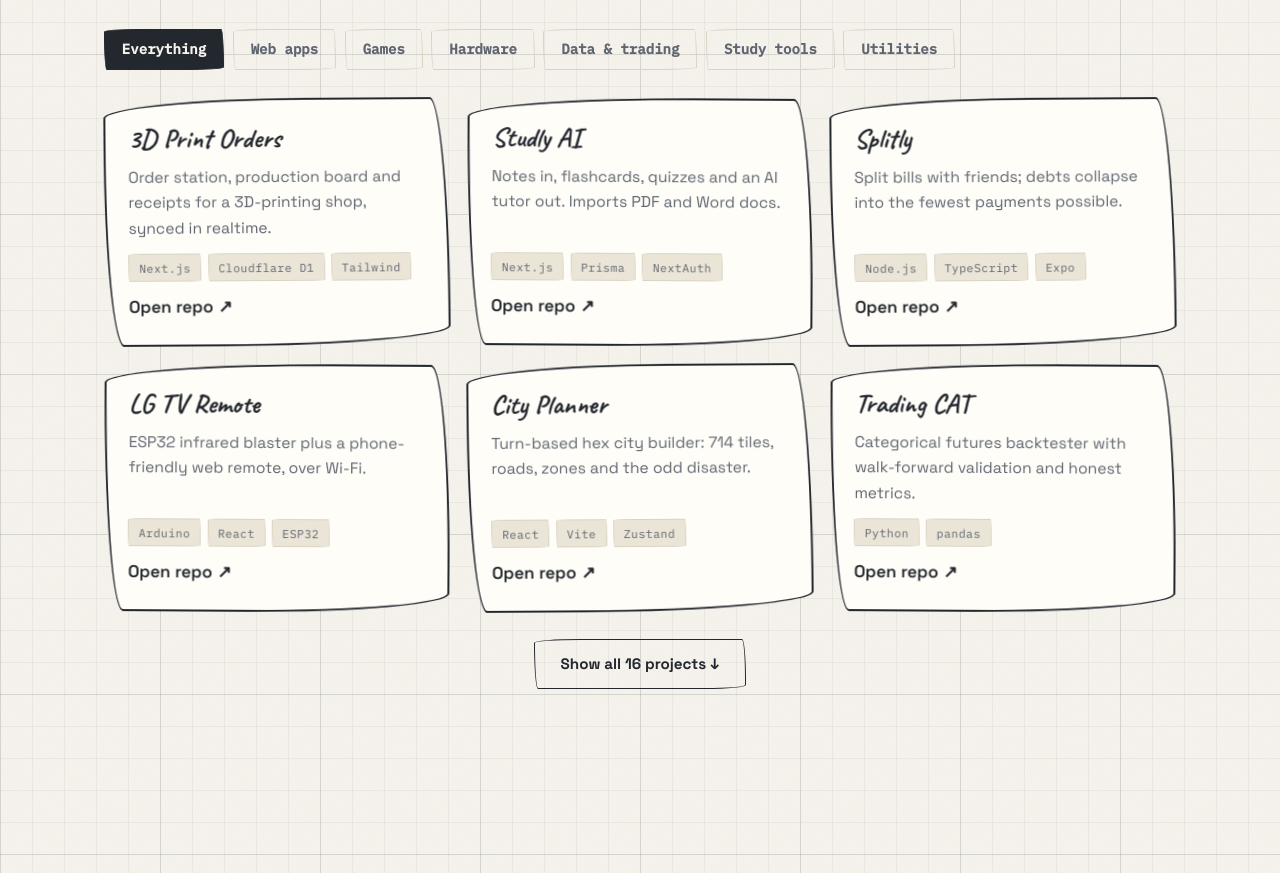
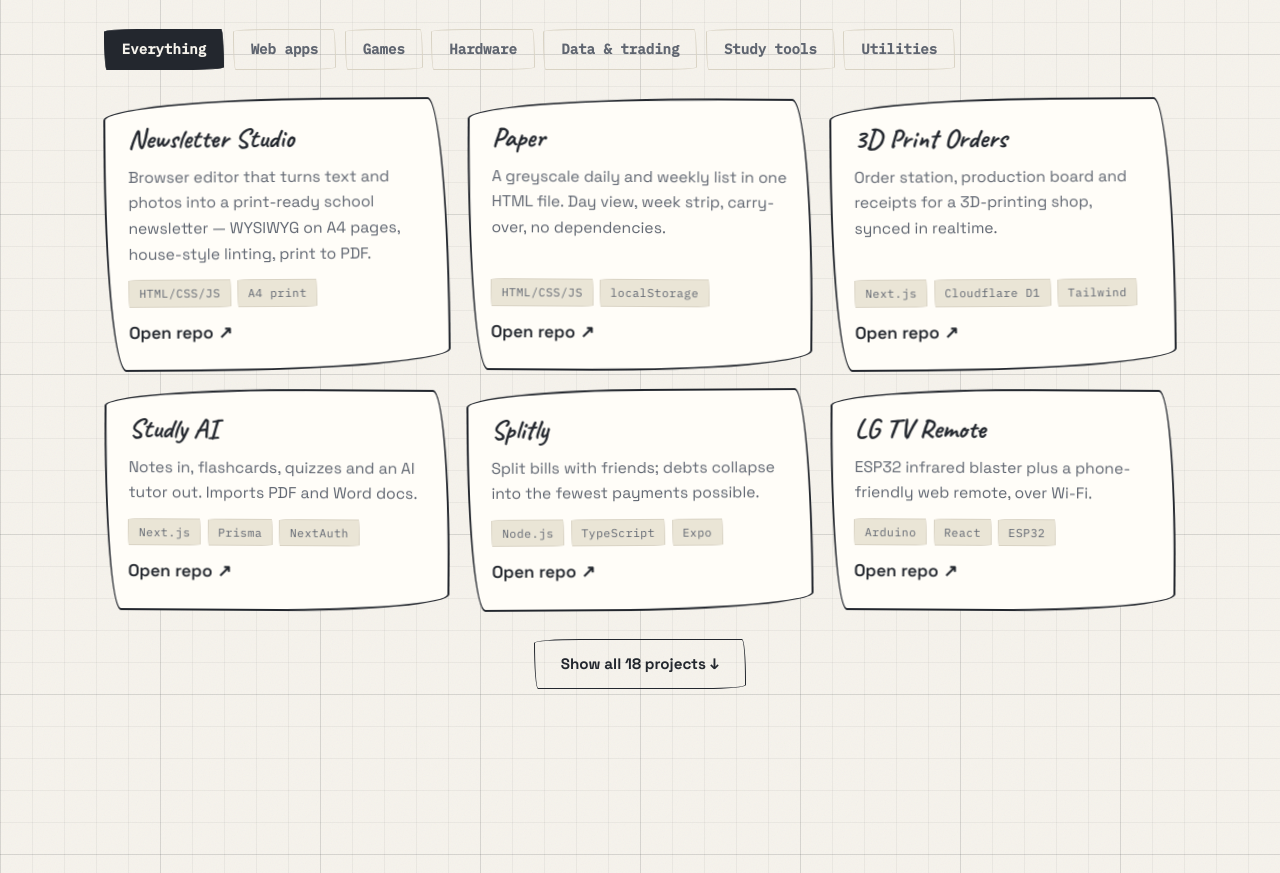
Before and after one commit to AdamKhier/portfolio, a plain HTML site: page index.html in a window 1280 px wide. Shown: the part 1468-2341 px from the top of the page. Drawn offline with Linux system fonts and the light colour scheme.

Commit message:
Add Newsletter Studio and Paper to the project grid
Both were shipped this week and had no repository; link them from the work
section so the site lists everything that actually exists.

```diff
--- a/index.html
+++ b/index.html
@@ -48,7 +48,7 @@
         <a class="btn" href="mailto:adamkhier@gmail.com">adamkhier@gmail.com</a>
       </div>
       <dl class="hero-stats load">
-        <div><dt>Projects shipped</dt><dd>16</dd></div>
+        <div><dt>Projects shipped</dt><dd>18</dd></div>
         <div><dt>Languages used</dt><dd>6</dd></div>
         <div><dt>Excuses made</dt><dd>0</dd></div>
       </dl>
@@ -79,6 +79,18 @@
         <button class="chip" data-filter="tool" type="button">Utilities</button>
       </div>
       <div class="grid" id="grid">
+        <article class="card reveal" data-cat="web tool">
+          <h3>Newsletter Studio</h3>
+          <p>Browser editor that turns text and photos into a print-ready school newsletter — WYSIWYG on A4 pages, house-style linting, print to PDF.</p>
+          <ul class="tags"><li>HTML/CSS/JS</li><li>A4 print</li></ul>
+          <a href="https://github.com/AdamKhier/newsletter-studio" target="_blank" rel="noopener">Open repo <span aria-hidden="true">↗</span></a>
+        </article>
+        <article class="card reveal" data-cat="tool web">
+          <h3>Paper</h3>
+          <p>A greyscale daily and weekly list in one HTML file. Day view, week strip, carry-over, no dependencies.</p>
+          <ul class="tags"><li>HTML/CSS/JS</li><li>localStorage</li></ul>
+          <a href="https://github.com/AdamKhier/greyscale-todo" target="_blank" rel="noopener">Open repo <span aria-hidden="true">↗</span></a>
+        </article>
         <article class="card reveal" data-cat="web">
           <h3>3D Print Orders</h3>
           <p>Order station, production board and receipts for a 3D-printing shop, synced in realtime.</p>
@@ -177,7 +189,7 @@
         </article>
       </div>
       <div class="more-row reveal" id="moreRow">
-        <button class="more-btn" id="moreBtn" aria-expanded="false"><span id="moreLabel">Show all 16 projects</span> <span class="arrow" aria-hidden="true">↓</span></button>
+        <button class="more-btn" id="moreBtn" aria-expanded="false"><span id="moreLabel">Show all 18 projects</span> <span class="arrow" aria-hidden="true">↓</span></button>
       </div>
     </section>
 
```
